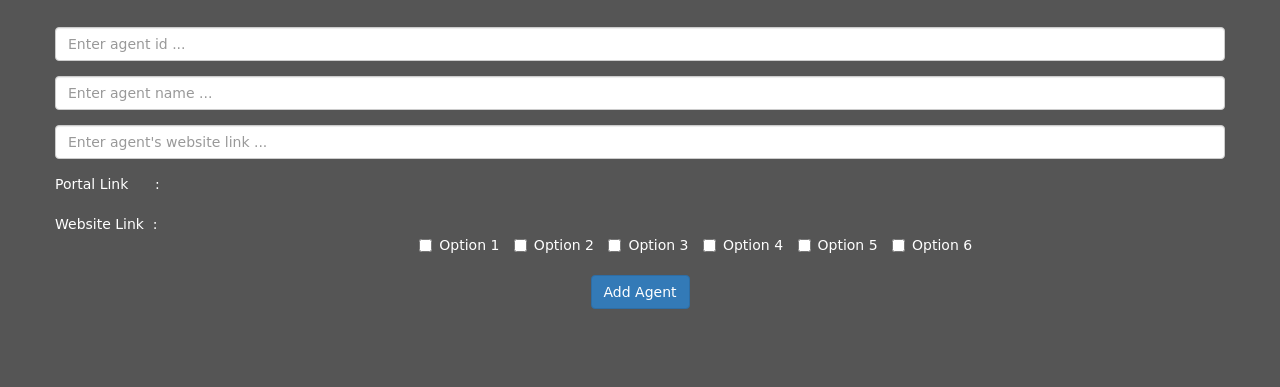
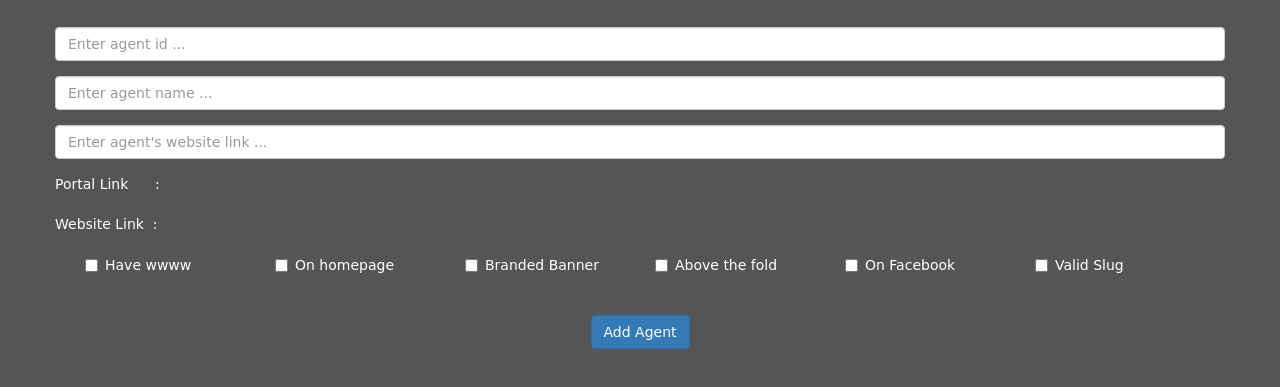
Before and after one commit to ntinvo/AgentList, a website: page public/index.html in a window 1280 px wide. Shown: the part 63-450 px from the top of the page. Drawn offline with nearby package versions, Linux system fonts and the light colour scheme; a web font is replaced by a local one.

Commit message:
Used Bootstrap to align the checkboxes

```diff
--- a/public/index.html
+++ b/public/index.html
@@ -30,22 +30,46 @@
 	<div class="container" align="center" >
 		<div class="row">
 			<form >
+				<div class="container">
+					<div class="row">
 						<input class="form-control form-group" ng-model="agent.id" placeholder="Enter agent id ..." required></td>
 						<input class="form-control form-group" ng-model="agent.name" placeholder="Enter agent name ..." required></td>
 						<input class="form-control form-group" ng-model="agent.websiteLink" placeholder="Enter agent's website link ..." required></td>
 						<p class="pull-left clearfix">Portal Link&nbsp&nbsp&nbsp&nbsp&nbsp&nbsp:&nbsp&nbsp</p><a href="https://www.google.com/webhp?sourceid=chrome-instant&ion=1&espv=2&ie=UTF-8#q={{ agent.id }}" target="_blank" style="color: #e67e22;" class="pull-left">{{ agent.id }}</a><br />
 						<br />
 						<p class="pull-left clearfix">Website Link&nbsp&nbsp:&nbsp&nbsp</p><a href="https://www.google.com/webhp?sourceid=chrome-instant&ion=1&espv=2&ie=UTF-8#q={{ agent.websiteLink }}" target="_blank" style="color: #27ae60;" class="pull-left">{{ agent.websiteLink }}</a><br />
-				<label class="checkbox-inline"><input type="checkbox" value="">Option 1</label>
-				<label class="checkbox-inline"><input type="checkbox" value="">Option 2</label>
-				<label class="checkbox-inline"><input type="checkbox" value="">Option 3</label>
-				<label class="checkbox-inline"><input type="checkbox" value="">Option 4</label>
-				<label class="checkbox-inline"><input type="checkbox" value="">Option 5</label>
-				<label class="checkbox-inline"><input type="checkbox" value="">Option 6</label>
+						<br />
+					</div>
+
+					<div class="row">
+						<div class="col-md-12" align="left">
+							<div class="col-md-2 col-sm-4 col-xm-6">
+								<label class="checkbox-inline"><input type="checkbox" value="">Have wwww</label>
+							</div>
+							<div class="col-md-2 col-sm-4 col-xm-6">
+								<label class="checkbox-inline"><input type="checkbox" value="">On homepage</label>
+							</div>
+							<div class="col-md-2 col-sm-4 col-xm-6">
+								<label class="checkbox-inline"><input type="checkbox" value="">Branded Banner</label>
+							</div>
+							<div class="col-md-2 col-sm-4 col-xm-6">
+								<label class="checkbox-inline"><input type="checkbox" value="">Above the fold</label>
+							</div>
+							<div class="col-md-2 col-sm-4 col-xm-6">
+								<label class="checkbox-inline"><input type="checkbox" value="">On Facebook</label>
+							</div>
+							<div class="col-md-2 col-sm-4 col-xm-6">
+								<label class="checkbox-inline"><input type="checkbox" value="">Valid Slug</label>
+							</div>
+						</div>
+					</div>
+					<div class="row">
 						<br />
 						<br />
 						<div align="center" class="form-group">
 							<button type="submit" class="btn btn-primary">Add Agent</button></td>
+						</div>
+					</div>
 				</div>
 			</form>
 		</div>
```
Lines whose indentation alone changed are shown as unchanged.
